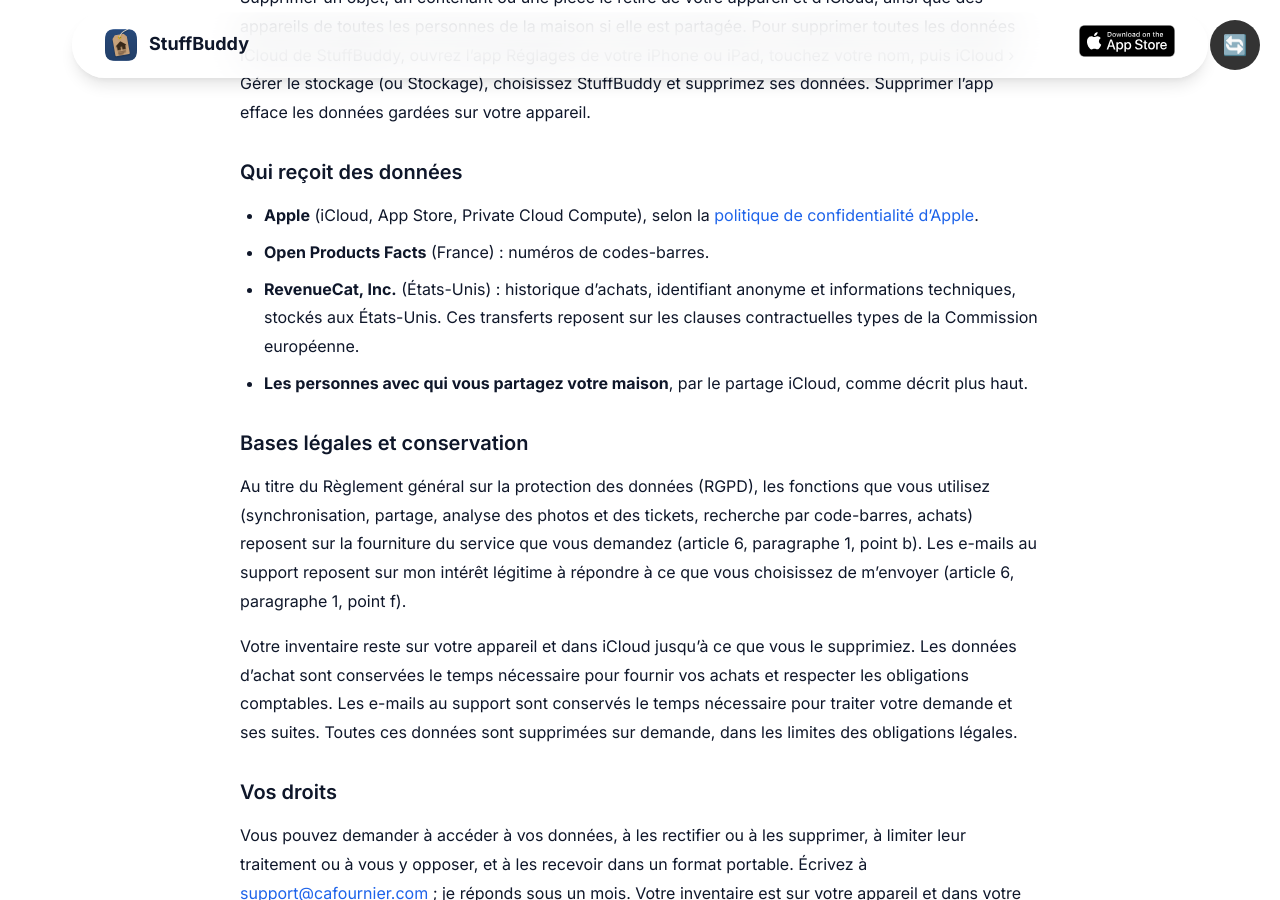
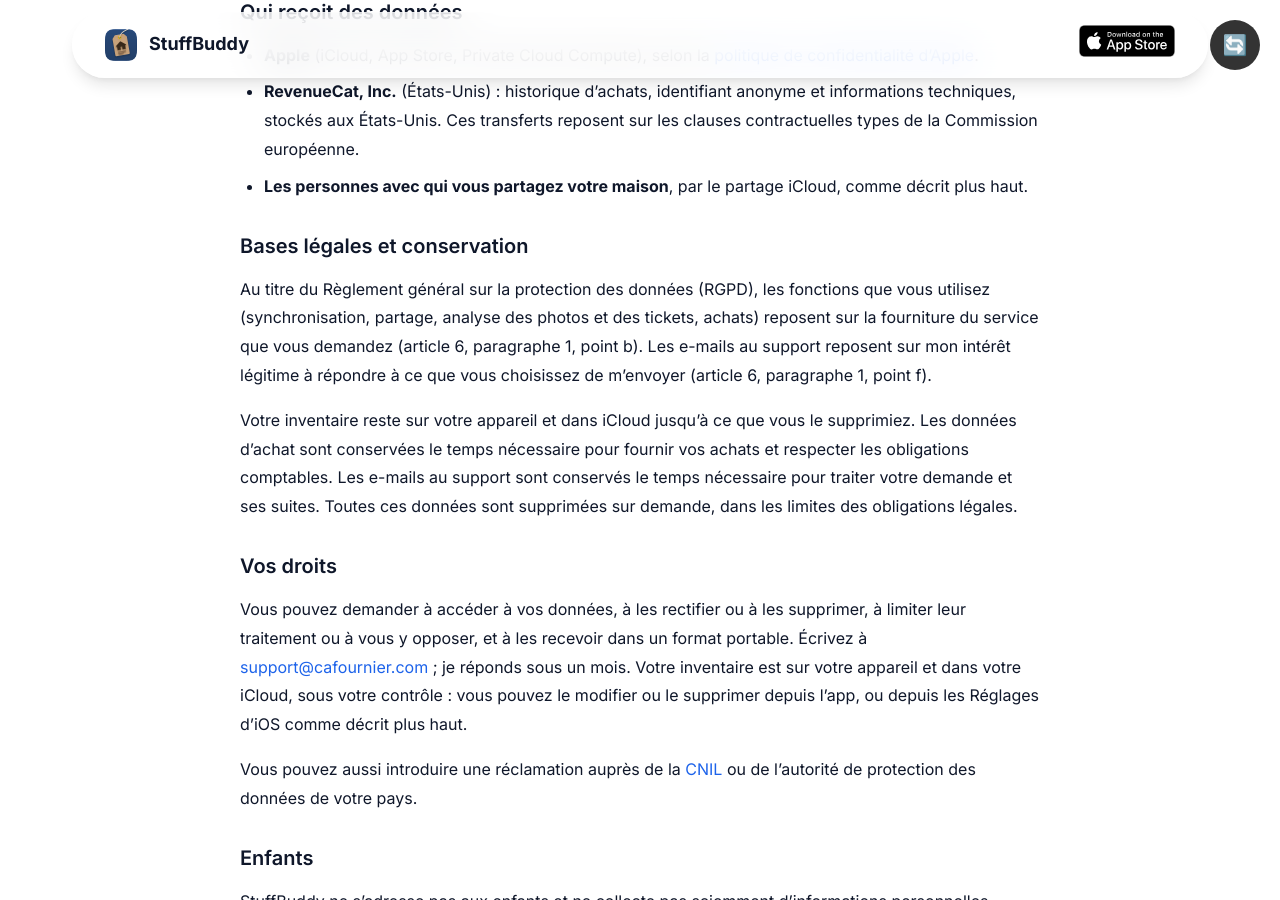
Before and after one commit to Fourni-j/fourni-j.github.io, a Jekyll site: the page built from _apps-pages/stuffbuddy/fr/confidentialite.md, in a window 1280 px wide and 900 px high, scrolled down 3026 px. Built offline with Jekyll 4.4.1, drawn with Linux system fonts in a browser that asks for light colours; some of the changed text lies outside the part shown.

Commit message:
Remove barcode lookups from the StuffBuddy legal pages
The app no longer sends barcodes to Open Products Facts.

Co-Authored-By: Claude Opus 5.5 <noreply@anthropic.com>

```diff
--- a/_apps-pages/stuffbuddy/fr/confidentialite.md
+++ b/_apps-pages/stuffbuddy/fr/confidentialite.md
@@ -34,10 +34,6 @@ Vous pouvez arrêter de partager votre maison, ou quitter une maison partagée a
 
 Quand vous ajoutez des objets depuis une photo d'étagère, ou faites lire un ticket, la photo ou le document est analysé par Apple Intelligence sur le [Private Cloud Compute](https://security.apple.com/blog/private-cloud-compute/) d'Apple, conçu par Apple pour que vos données servent uniquement à répondre à la demande, sans être conservées ni rendues accessibles à Apple. L'image est traitée par Apple, n'est jamais envoyée ni à moi ni à un autre service, et je ne la conserve pas. La photo et le ticket eux-mêmes sont ensuite gardés avec votre inventaire, comme décrit plus haut.
 
-## Recherche par code-barres
-
-Quand vous scannez un code-barres, l'app envoie son numéro à [Open Products Facts](https://world.openproductsfacts.org), une base de produits ouverte, pour trouver le nom, la marque et la catégorie du produit. Seul le numéro du code-barres est envoyé, et StuffBuddy ne le relie pas à votre identité.
-
 ## Notices et liens web
 
 Une notice est gardée sous forme de lien. Quand vous l'ouvrez, ou utilisez « La chercher en ligne », la page s'ouvre dans votre navigateur, avec le moteur de recherche choisi sur votre appareil, et le site visité reçoit votre requête selon sa propre politique de confidentialité. StuffBuddy n'envoie elle-même rien à ces sites.
@@ -73,13 +69,12 @@ Supprimer un objet, un contenant ou une pièce le retire de votre appareil et d'
 ## Qui reçoit des données
 
 - **Apple** (iCloud, App Store, Private Cloud Compute), selon la [politique de confidentialité d'Apple](https://www.apple.com/fr/legal/privacy/).
-- **Open Products Facts** (France) : numéros de codes-barres.
 - **RevenueCat, Inc.** (États-Unis) : historique d'achats, identifiant anonyme et informations techniques, stockés aux États-Unis. Ces transferts reposent sur les clauses contractuelles types de la Commission européenne.
 - **Les personnes avec qui vous partagez votre maison**, par le partage iCloud, comme décrit plus haut.
 
 ## Bases légales et conservation
 
-Au titre du Règlement général sur la protection des données (RGPD), les fonctions que vous utilisez (synchronisation, partage, analyse des photos et des tickets, recherche par code-barres, achats) reposent sur la fourniture du service que vous demandez (article 6, paragraphe 1, point b). Les e-mails au support reposent sur mon intérêt légitime à répondre à ce que vous choisissez de m'envoyer (article 6, paragraphe 1, point f).
+Au titre du Règlement général sur la protection des données (RGPD), les fonctions que vous utilisez (synchronisation, partage, analyse des photos et des tickets, achats) reposent sur la fourniture du service que vous demandez (article 6, paragraphe 1, point b). Les e-mails au support reposent sur mon intérêt légitime à répondre à ce que vous choisissez de m'envoyer (article 6, paragraphe 1, point f).
 
 Votre inventaire reste sur votre appareil et dans iCloud jusqu'à ce que vous le supprimiez. Les données d'achat sont conservées le temps nécessaire pour fournir vos achats et respecter les obligations comptables. Les e-mails au support sont conservés le temps nécessaire pour traiter votre demande et ses suites. Toutes ces données sont supprimées sur demande, dans les limites des obligations légales.
 
```
Also changed, not shown: _apps-pages/stuffbuddy/de/datenschutz.md (+1 -6 lines), _apps-pages/stuffbuddy/de/nutzungsbedingungen.md (+3 -3 lines), _apps-pages/stuffbuddy/fr/conditions.md (+3 -3 lines), _apps-pages/stuffbuddy/privacypolicy.md (+1 -6 lines), _apps-pages/stuffbuddy/terms.md (+3 -3 lines).
